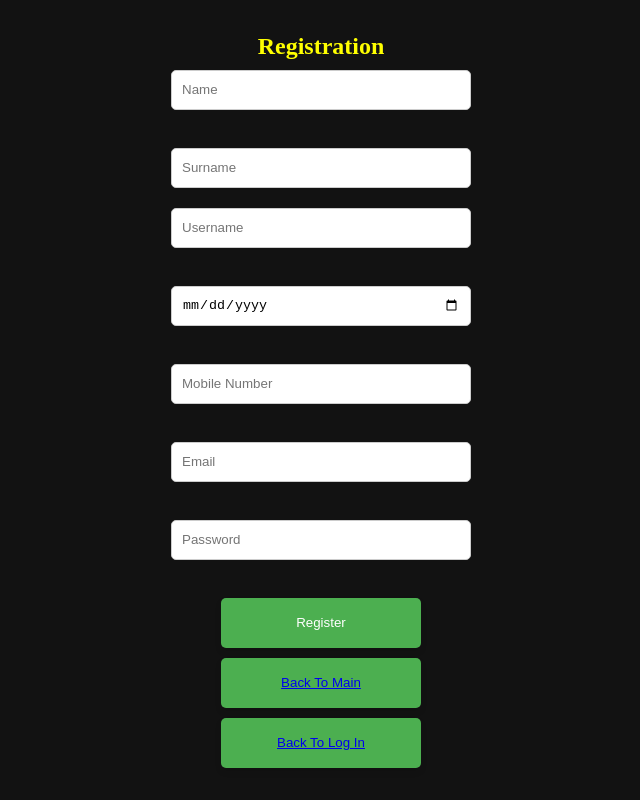
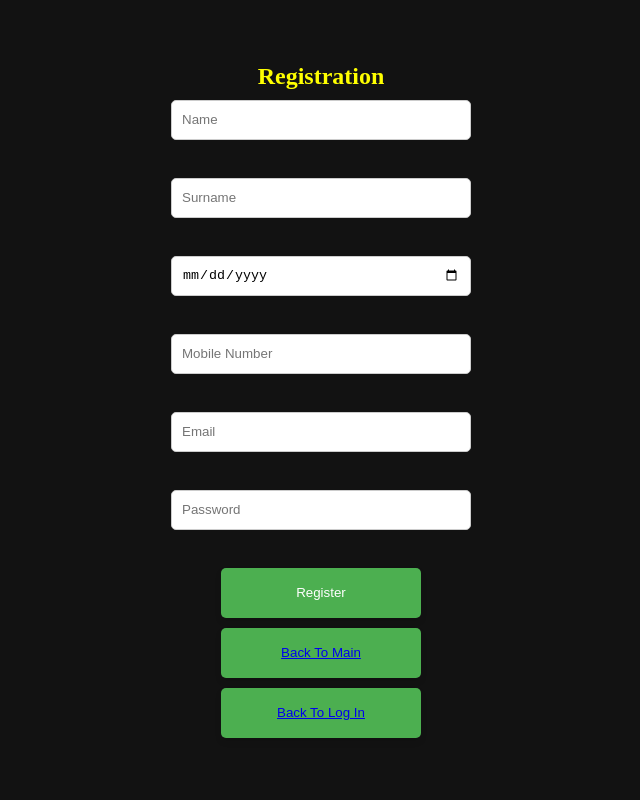
Before and after one commit to anano303/best, a React (Create React App) app: page /signup in a window 1280 px wide. Shown: the whole page, without its empty margins (319-959 px from the left). Built offline with nearby package versions, Linux system fonts and the light colour scheme.

Commit message:
firebase

```diff
--- a/package.json
+++ b/package.json
@@ -6,6 +6,7 @@
     "@testing-library/jest-dom": "^5.17.0",
     "@testing-library/react": "^13.4.0",
     "@testing-library/user-event": "^13.5.0",
+    "firebase": "^10.11.0",
     "react": "^18.2.0",
     "react-dom": "^18.2.0",
     "react-router-dom": "^6.23.0",
--- a/src/components/Auth/Auth.css
+++ b/src/components/Auth/Auth.css
@@ -18,6 +18,11 @@
   align-items: center;
   justify-content: center;
   text-align: center;
+}
+form {
+  display: flex;
+  flex-direction: column;
+  align-items: center;
 }
 
 .auth input {
--- a/src/components/Auth/Auth.jsx
+++ b/src/components/Auth/Auth.jsx
@@ -1,48 +1,40 @@
-// AuthPage.jsx
-
-import React, { useState } from "react";
+import React, { useState, useEffect } from "react";
 import { Link } from "react-router-dom";
 import { getUserData } from "./Localstorage";
-import { useNavigate } from "react-router-dom/dist";
+import { useNavigate } from "react-router-dom";
 import "./Auth.css";
+import { signInWithEmailAndPassword } from "firebase/auth";
+import { auth } from "./Firebase";
 
 const AuthPage = () => {
   const navigate = useNavigate();
-  const [username, setUsername] = useState("");
+  const [email, setEmail] = useState("");
   const [password, setPassword] = useState("");
   const [error, setError] = useState("");
 
-  const handleLogin = () => {
-    const storedUserData = getUserData("userData");
+  const handleLogin = (e) => {
+    e.preventDefault();
+    signInWithEmailAndPassword(auth, email, password)
+      .then((userCredential) => {
+        console.log(userCredential);
 
-    // Check if the username exists in localStorage
-    if (!storedUserData || !storedUserData.userName) {
-      setError("Username not found");
-      return;
-    }
-
-    // Check if the provided username and password match the stored data
-    if (
-      username !== storedUserData.userName ||
-      password !== storedUserData.password
-    ) {
-      setError("Incorrect username or password");
-      return;
-    }
-
-    // Perform authentication logic here
-    console.log("Authentication successful");
         navigate("/mypage");
+      })
+      .catch((error) => {
+        console.log(error);
+        setError("Invalid email or password"); // Set error message for invalid login attempt
+      });
   };
 
   return (
     <div className="auth">
       <h2>Login</h2>
+      <form onSubmit={handleLogin}>
         <input
           type="text"
-        placeholder="Username"
-        value={username}
-        onChange={(e) => setUsername(e.target.value)}
+          placeholder="Email"
+          value={email}
+          onChange={(e) => setEmail(e.target.value)}
         />
         <input
           type="password"
@@ -50,15 +42,15 @@ const AuthPage = () => {
           value={password}
           onChange={(e) => setPassword(e.target.value)}
         />
-      <button onClick={handleLogin}>Login</button>
+        <button type="submit">Login</button>
         <button>
-        {" "}
-        <Link to="/signup">Sign Up</Link>{" "}
+          <Link to="/signup">Sign Up</Link>
         </button>
         {error && <p style={{ color: "red" }}>{error}</p>}
         <button>
           <Link to="/">Back To Main</Link>
         </button>
+      </form>
     </div>
   );
 };
--- /dev/null
+++ b/src/components/Auth/Firebase.js
@@ -0,0 +1,24 @@
+// Import the functions you need from the SDKs you need
+import { initializeApp } from "firebase/app";
+import { getAnalytics } from "firebase/analytics";
+import { getAuth } from "firebase/auth";
+// TODO: Add SDKs for Firebase products that you want to use
+// https://firebase.google.com/docs/web/setup#available-libraries
+
+// Your web app's Firebase configuration
+// For Firebase JS SDK v7.20.0 and later, measurementId is optional
+const firebaseConfig = {
+  apiKey: "AIzaSyDaGGQWfhEGvSARDFXS2D9puRtckXLEzA4",
+  authDomain: "best-ea7ba.firebaseapp.com",
+  projectId: "best-ea7ba",
+  storageBucket: "best-ea7ba.appspot.com",
+  messagingSenderId: "763630248328",
+  appId: "1:763630248328:web:ac6397a78f504cb8b2da3d",
+  measurementId: "G-ESVNQR37RR",
+};
+
+// Initialize Firebase
+const app = initializeApp(firebaseConfig);
+// const analytics = getAnalytics(app);
+
+export const auth = getAuth(app);
--- a/src/components/Auth/Registration.jsx
+++ b/src/components/Auth/Registration.jsx
@@ -1,10 +1,10 @@
-// RegistrationForm.jsx
-
 import React, { useState } from "react";
 import { saveUserData } from "./Localstorage";
 import { useNavigate } from "react-router-dom";
 import "./Registration.css";
 import { Link } from "react-router-dom/dist";
+import { createUserWithEmailAndPassword } from "firebase/auth";
+import { auth } from "./Firebase";
 
 const RegistrationForm = () => {
   const navigate = useNavigate();
@@ -12,7 +12,6 @@ const RegistrationForm = () => {
   const [surname, setSurname] = useState("");
   const [birthdate, setBirthdate] = useState("");
   const [mobileNumber, setMobileNumber] = useState("");
-  const [userName, setUserName] = useState("");
   const [email, setEmail] = useState("");
   const [password, setPassword] = useState("");
   const [errors, setErrors] = useState({});
@@ -20,20 +19,14 @@ const RegistrationForm = () => {
   const validateForm = () => {
     const errors = {};
 
-    // Validate name
     if (!name) {
       errors.name = "Name is required";
     }
-    if (!userName) {
-      errors.userName = "UserName is required";
-    }
 
-    // Validate surname
     if (!surname) {
       errors.surname = "Surname is required";
     }
 
-    // Validate birthdate
     if (!birthdate) {
       errors.birthdate = "Birthdate is required";
     } else {
@@ -52,20 +45,15 @@ const RegistrationForm = () => {
       }
     }
 
-    // Validate mobile number
     if (!mobileNumber) {
       errors.mobileNumber = "Mobile number is required";
     }
 
-    // Validate email
     const emailPattern = /^[^\s@]+@[^\s@]+\.[^\s@]+$/;
     if (!email || !emailPattern.test(email)) {
       errors.email = "Invalid email address";
     }
 
-    // Validate password
-    // Add your password validation pattern here
-    // For example, a password with at least 8 characters including at least one uppercase letter, one lowercase letter, one number, and one special character
     const passwordPattern =
       /^(?=.*\d)(?=.*[a-z])(?=.*[A-Z])(?=.*[!@#$%^&*]).{8,}$/;
     if (!password || !passwordPattern.test(password)) {
@@ -78,21 +66,15 @@ const RegistrationForm = () => {
     return Object.keys(errors).length === 0;
   };
 
-  const handleRegistration = () => {
+  const handleRegistration = (e) => {
+    e.preventDefault();
+
     if (validateForm()) {
-      // Perform registration logic here
-      // For simplicity, let's just log the form data for now
-      console.log("Name:", name);
-      console.log("userName:", userName);
-      console.log("Surname:", surname);
-      console.log("Birthdate:", birthdate);
-      console.log("Mobile Number:", mobileNumber);
-      console.log("Email:", email);
-      console.log("Password:", password);
+      createUserWithEmailAndPassword(auth, email, password)
+        .then((userCredential) => {
           saveUserData("userData", {
             name,
             surname,
-        userName,
             birthdate,
             mobileNumber,
             email,
@@ -100,24 +82,24 @@ const RegistrationForm = () => {
           });
           window.alert("Registration successful! Please Log in");
           navigate("/login");
+        })
+        .catch((error) => {
+          console.error("Error registering user:", error.message);
+        });
     }
   };
 
   return (
     <div className="registr">
       <h2>Registration</h2>
+      <form onSubmit={handleRegistration}>
         <input
           type="text"
           placeholder="Name"
           value={name}
           onChange={(e) => setName(e.target.value)}
         />
-      {errors.name && (
-        <p
-          style={{ color: "red" }}
-          dangerouslySetInnerHTML={{ __html: errors.name }}
-        ></p>
-      )}
+        {errors.name && <p style={{ color: "red" }}>{errors.name}</p>}
         <br />
         <input
           type="text"
@@ -125,24 +107,7 @@ const RegistrationForm = () => {
           value={surname}
           onChange={(e) => setSurname(e.target.value)}
         />
-      {errors.surname && (
-        <p
-          style={{ color: "red" }}
-          dangerouslySetInnerHTML={{ __html: errors.surname }}
-        ></p>
-      )}
-      <input
-        type="text"
-        placeholder="Username"
-        value={userName}
-        onChange={(e) => setUserName(e.target.value)}
-      />
-      {errors.userName && (
-        <p
-          style={{ color: "red" }}
-          dangerouslySetInnerHTML={{ __html: errors.userName }}
-        ></p>
-      )}
+        {errors.surname && <p style={{ color: "red" }}>{errors.surname}</p>}
         <br />
         <input
           type="date"
@@ -150,12 +115,7 @@ const RegistrationForm = () => {
           value={birthdate}
           onChange={(e) => setBirthdate(e.target.value)}
         />
-      {errors.birthdate && (
-        <p
-          style={{ color: "red" }}
-          dangerouslySetInnerHTML={{ __html: errors.birthdate }}
-        ></p>
-      )}
+        {errors.birthdate && <p style={{ color: "red" }}>{errors.birthdate}</p>}
         <br />
         <input
           type="text"
@@ -164,10 +124,7 @@ const RegistrationForm = () => {
           onChange={(e) => setMobileNumber(e.target.value)}
         />
         {errors.mobileNumber && (
-        <p
-          style={{ color: "red" }}
-          dangerouslySetInnerHTML={{ __html: errors.mobileNumber }}
-        ></p>
+          <p style={{ color: "red" }}>{errors.mobileNumber}</p>
         )}
         <br />
         <input
@@ -176,12 +133,7 @@ const RegistrationForm = () => {
           value={email}
           onChange={(e) => setEmail(e.target.value)}
         />
-      {errors.email && (
-        <p
-          style={{ color: "red" }}
-          dangerouslySetInnerHTML={{ __html: errors.email }}
-        ></p>
-      )}
+        {errors.email && <p style={{ color: "red" }}>{errors.email}</p>}
         <br />
         <input
           type="password"
@@ -189,20 +141,16 @@ const RegistrationForm = () => {
           value={password}
           onChange={(e) => setPassword(e.target.value)}
         />
-      {errors.password && (
-        <p
-          style={{ color: "red" }}
-          dangerouslySetInnerHTML={{ __html: errors.password }}
-        ></p>
-      )}
+        {errors.password && <p style={{ color: "red" }}>{errors.password}</p>}
         <br />
-      <button onClick={handleRegistration}>Register</button>
+        <button type="submit">Register</button>
         <button>
           <Link to="/">Back To Main</Link>
         </button>
         <button>
           <Link to="/login">Back To Log In</Link>
         </button>
+      </form>
     </div>
   );
 };
```
Also changed, not shown: 1 other file (tests, documents, lock files or other folders). Lines whose indentation alone changed are shown as unchanged.
